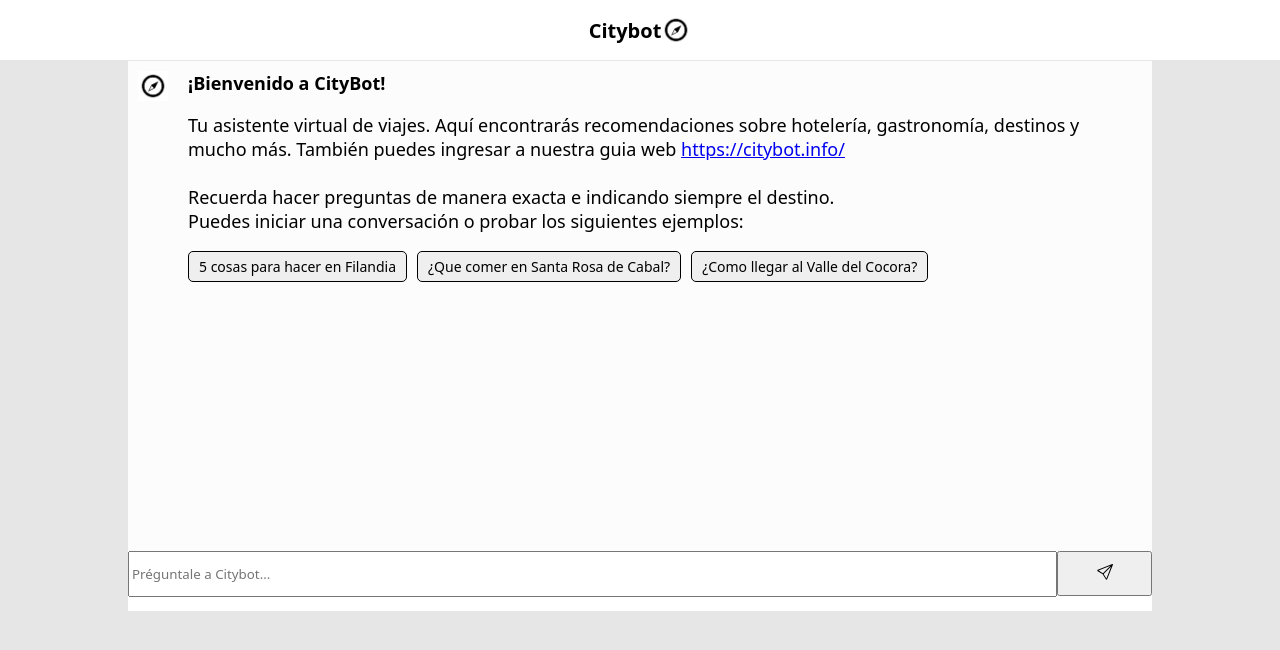
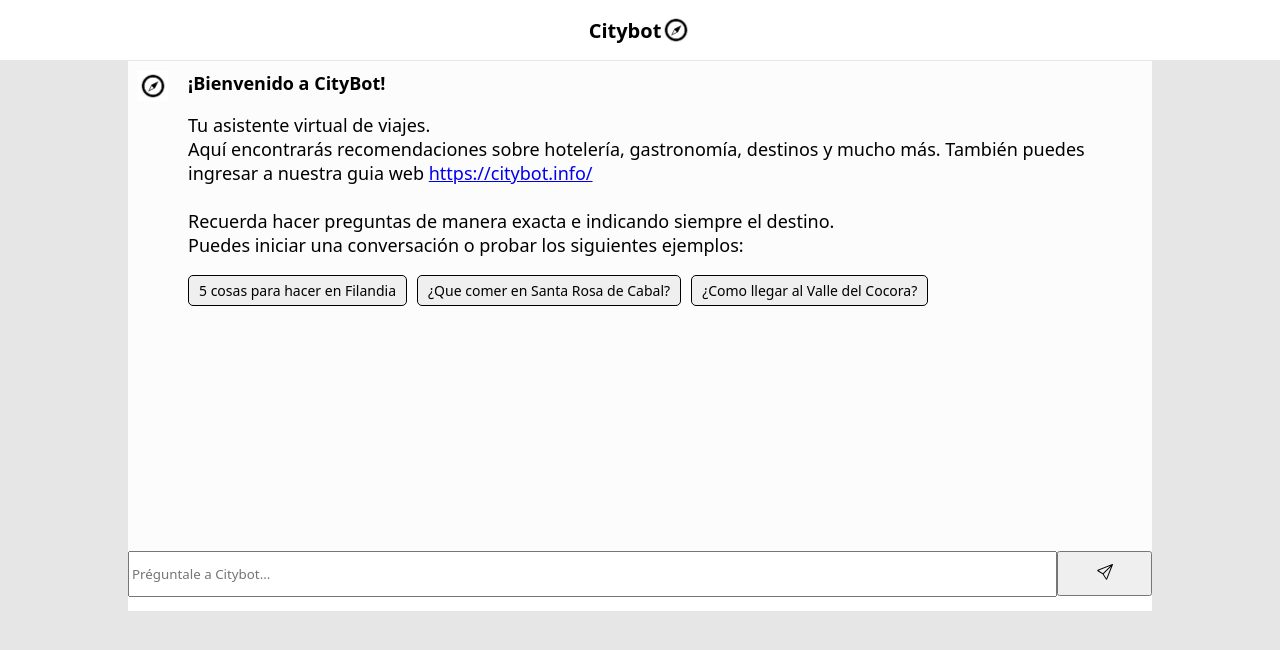
Before and after one commit to KevinZea/Chatbot-pdf, a React (Create React App) app: page / in a window 1280 px wide. Shown: the top 650 px of the page. Built offline with nearby package versions, Linux system fonts and the light colour scheme.

Commit message:
details in background-color and space

```diff
--- a/src/AddToHomeScreenButton/AddToHomeScreenButton.jsx
+++ b/src/AddToHomeScreenButton/AddToHomeScreenButton.jsx
@@ -43,7 +43,6 @@ const AddToHomeScreenButton = () => {
             X
           </button>
           <p>Agrega Citybot
-          <img src={logo} alt="" srcset="" width={20} height={20}/>
           a tu pantalla de inicio.
           </p>
           <button className="add-button" onClick={handleClick}>
--- a/src/App.css
+++ b/src/App.css
@@ -147,4 +147,7 @@ body {
     position: absolute;
     bottom: 10px;
   }
+  body{
+    background-color: white;
+  }
 }
--- a/src/App.js
+++ b/src/App.js
@@ -61,6 +61,7 @@ function App() {
               </span>
               <p>
                 Tu asistente virtual de viajes.
+                <br></br>
                 Aquí encontrarás recomendaciones sobre hotelería, gastronomía, destinos y mucho más.
                 También puedes ingresar a nuestra guia web <a href='https://citybot.info/' target='_blank'>https://citybot.info/</a>
                 <br></br>
```
